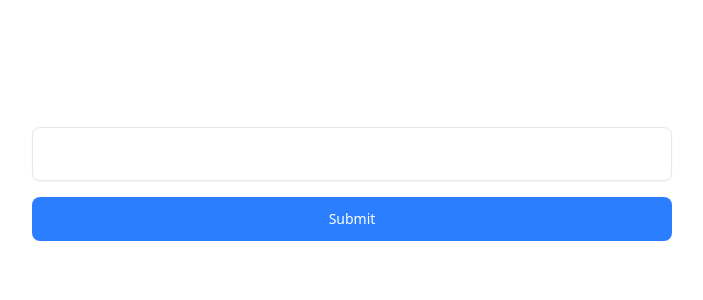
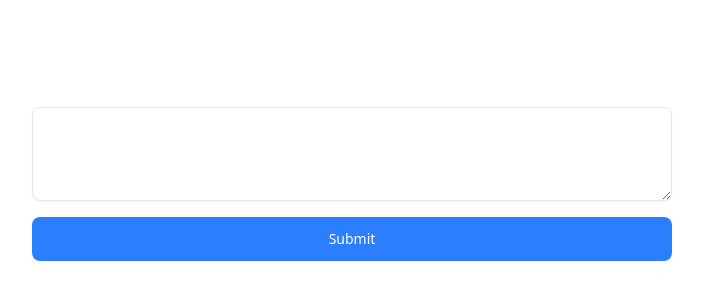
Before and after one commit to garylin0969/react-perplexity-ai, a React (Vite) app: page / in a window 1280 px wide. Shown: the part 208-508 px from the top of the page, without its empty margins (288-991 px from the left). Built offline with nearby package versions, Linux system fonts and the light colour scheme.

Commit message:
perf: async await for api

```diff
--- a/src/App.tsx
+++ b/src/App.tsx
@@ -8,7 +8,7 @@ function App() {
 
     const { register, handleSubmit } = useForm();
 
-    const onSubmit = (data: FieldValues) => {
+    const onSubmit = async (data: FieldValues) => {
         console.log(data);
 
         if (!data.content) {
@@ -42,7 +42,7 @@ function App() {
             }),
         };
 
-        fetch('https://api.perplexity.ai/chat/completions', options)
+        await fetch('https://api.perplexity.ai/chat/completions', options)
             .then((response) => response.json())
             .then((response) => {
                 console.log(response);
@@ -59,7 +59,8 @@ function App() {
         <div className="flex justify-center items-center h-screen">
             <div className="w-1/2">
                 <form className="flex flex-col gap-y-4" onSubmit={handleSubmit(onSubmit)}>
-                    <input
+                    <textarea
+                        rows={3}
                         className="border w-full rounded-lg border-gray-200 p-4 pe-12 text-sm shadow-xs"
                         {...register('content')}
                     />
```
